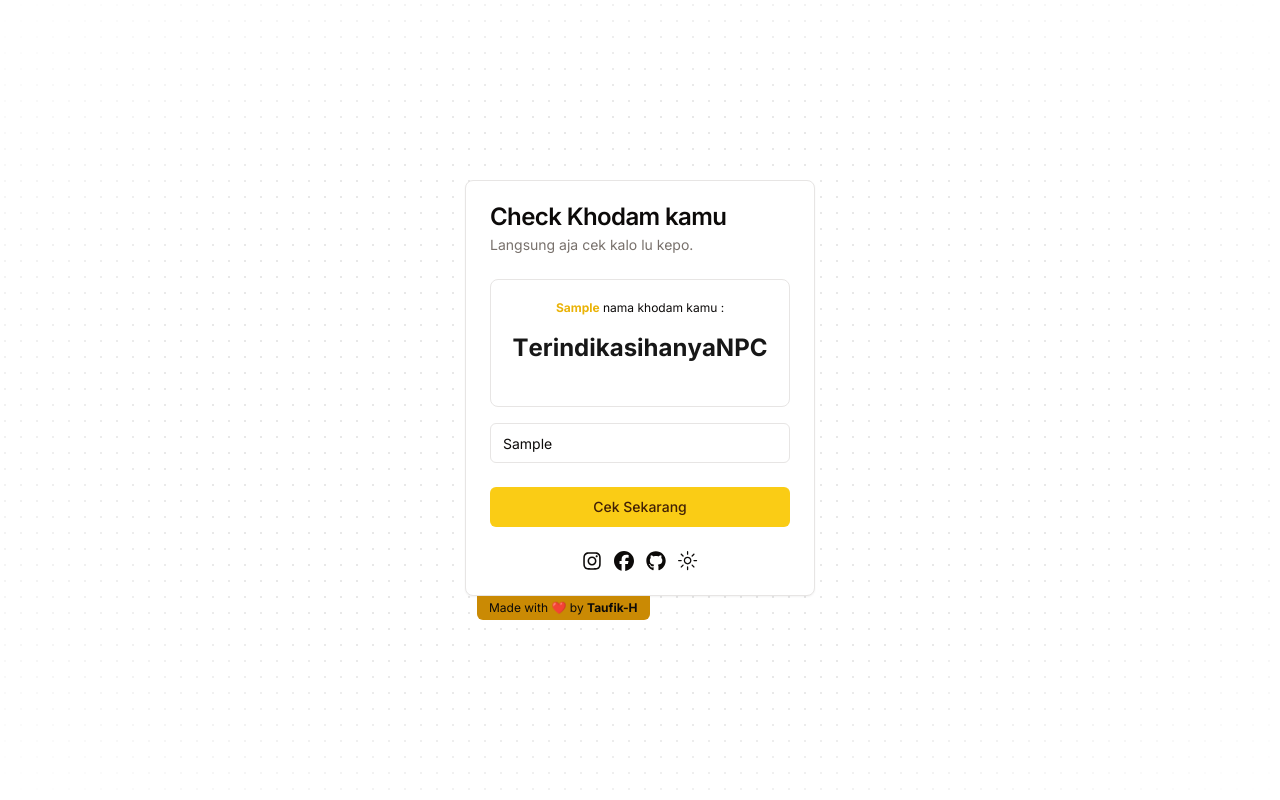
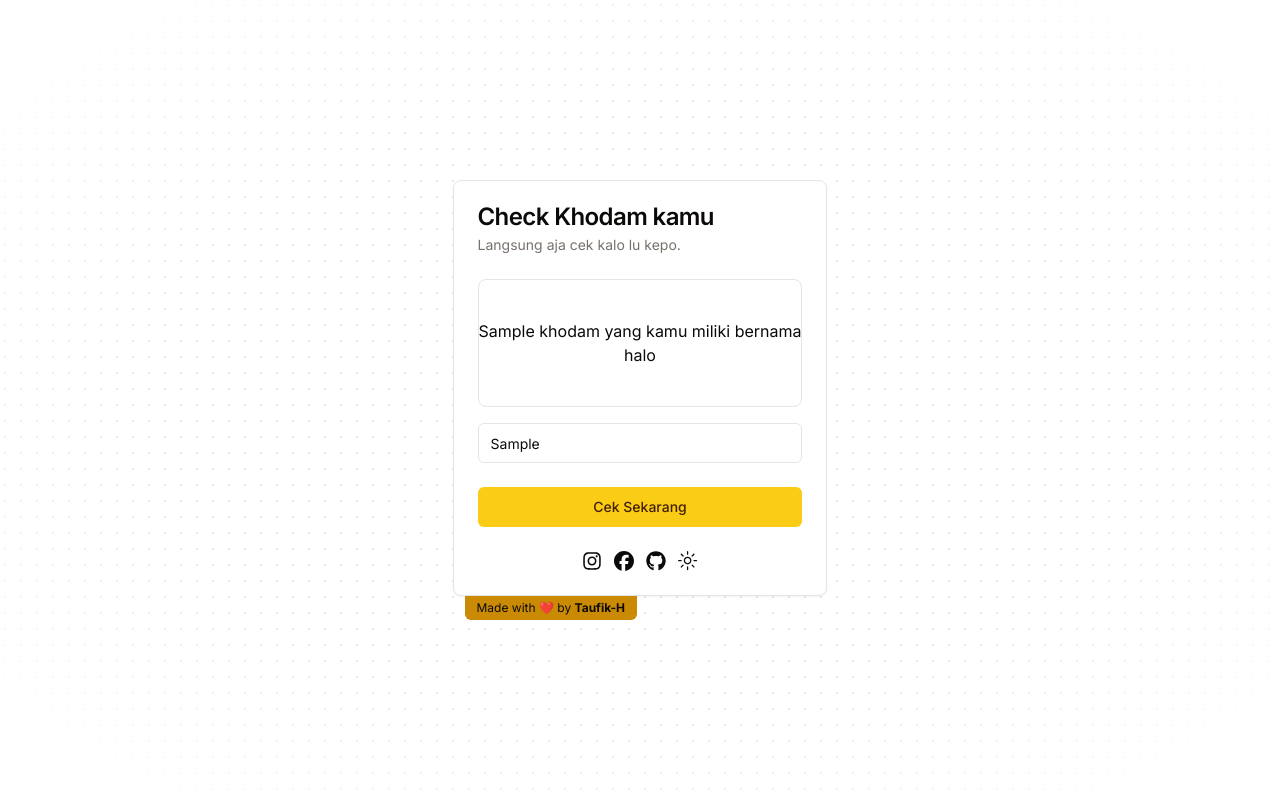
Before and after one commit to Taufik-H/check-khodam, a Next.js app: page / in a window 1280 px wide. Both pictures are taken after typing "Sample" into the empty fields and a click on the button "Cek Sekarang". Built offline with nearby package versions, Linux system fonts and the light colour scheme.

Commit message:
Update card-check-khodam.tsx

```diff
--- a/components/card-check-khodam.tsx
+++ b/components/card-check-khodam.tsx
@@ -1,4 +1,4 @@
-"use client";
+"use client"
 import { FaFacebook, FaGithub, FaInstagram } from "react-icons/fa6";
 import React, { useState } from "react";
 import {
@@ -12,18 +12,27 @@ import {
 import { ModeToggle } from "./mode-toggle";
 import { FormInput } from "./form-input";
 import Link from "next/link";
-import { KHODAM } from "@/constant/khodam";
-import { FlipWords } from "./ui/flip-words";
+import { KHODAM } from "./khodam-list";
+import { FlipWords } from "./flip-words";
 
-const CardCheckKhodam = () => {
-  const [khodam, setKhodam] = useState("");
+const CardCheckKhodam: React.FC = () => {
+  const [khodam, setKhodam] = useState<string>("");
   const [username, setUsername] = useState<string>("");
+  const [buttonText, setButtonText] = useState<string>("Cek Sekarang");
 
   const handleKhodamCheck = (name: string) => {
-    const randomKhodam = KHODAM[Math.floor(Math.random() * KHODAM.length)].name;
-    setKhodam(randomKhodam);
-    setUsername(name);
+    if (buttonText === "Cek Sekarang") {
+      const randomKhodam = KHODAM[Math.floor(Math.random() * KHODAM.length)].name;
+      setKhodam(randomKhodam);
+      setUsername(name);
+      setButtonText("Coba Lagi");
+    } else {
+      setKhodam("");
+      setUsername("");
+      setButtonText("Cek Sekarang");
+    }
   };
+
   return (
     <div className="px-5">
       <Card className="min-w-[350px]">
@@ -32,18 +41,15 @@ const CardCheckKhodam = () => {
           <CardDescription>Langsung aja cek kalo lu kepo.</CardDescription>
         </CardHeader>
         <CardContent>
-          <div className="w-full border rounded-lg h-32 flex py-5 flex-col justify-start items-center">
-            {username && (
-              <p className="text-xs w-9/12 text-center">
-                <span className="font-bold text-yellow-500">{username}</span>{" "}
-                nama khodam kamu :
-              </p>
+          <div className="w-full border rounded-lg h-32 flex flex-col justify-center items-center">
+            {username && <p>{username} khodam yang kamu miliki bernama</p>}
+            {khodam ? (
+              <FlipWords words={[khodam]} auto={false} />
+            ) : (
+              <p>halo</p>
             )}
-            <div className="text-2xl font-bold mt-4">
-              {khodam ? <FlipWords words={[khodam]} /> : <p>Check khodam</p>}
-            </div>
           </div>
-          <FormInput onSubmit={handleKhodamCheck} />
+          <FormInput onSubmit={handleKhodamCheck} buttonText={buttonText} />
         </CardContent>
         <CardFooter className="flex justify-center gap-3 items-center">
           <Link href="https://instagram.com/hai.opit">
```
